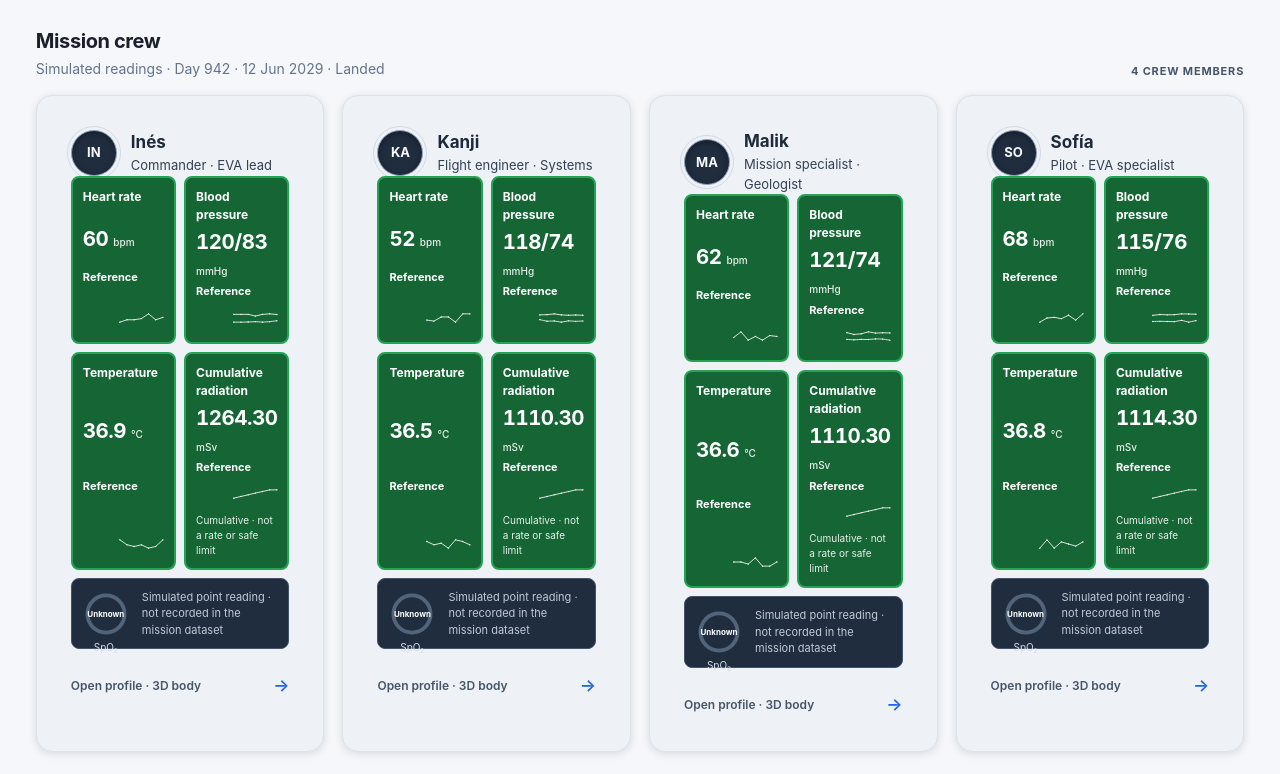
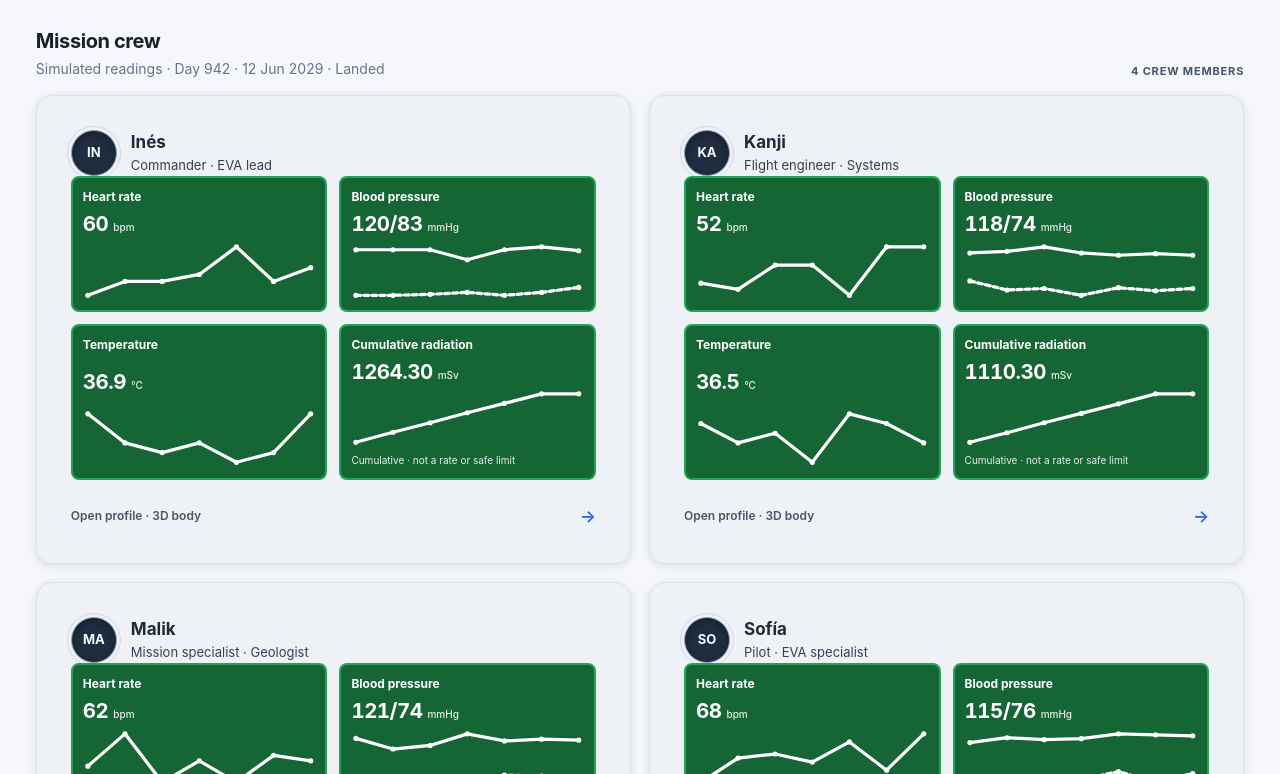
Before and after one commit to iniveyro/NASA-Space-Apps-Challenge, a Next.js app: page / in a window 1280 px wide. Shown: the part 646-1420 px from the top of the page. Built offline with nearby package versions, Linux system fonts and the light colour scheme.

Commit message:
feat(crew-overview): expand medical card mini charts

```diff
--- /dev/null
+++ b/odd/tasks/medical-card-layout.md
@@ -0,0 +1,54 @@
+# Medical card layout
+
+## Objective
+Make the home crew medical cards easier to scan by removing the SpO₂ row and the visible “Reference” label, while giving the existing mini charts and dashboard grid more room.
+
+## Problem and why
+The four-card desktop grid compresses each metric tile and its mini chart. The extra oxygen row and repeated “Reference” labels add clutter without helping the requested card-level overview.
+
+## Scope and constraints
+- Change only the crew overview card/dashboard presentation and its e2e coverage.
+- Hide SpO₂ only inside the crew cards; keep fixtures, domain statuses, profile metrics, and data unchanged.
+- Keep the established light-gray page/card treatment and authored status colors/caveats.
+- Do not change shared design-system tokens or unrelated features.
+
+## Route and implementation plan
+- Route: delegated direct (bounded writer).
+- Trigger evidence: component layout and regression coverage are non-trivial changes across multiple files; reading was bundled with implementation. No parallel writer or SDD artifacts.
+- TDD: tests after implementation, per user preference; strict TDD is not enabled for this task.
+- Delivery strategy: `ask-on-risk`.
+- Forecast: approximately 100 authored changed lines, one cohesive work unit, below the ~400-line planning heuristic.
+
+## Tasks and acceptance
+- [x] MCL-1 Remove the oxygen UI and visible “Reference” status label from crew cards without changing underlying data/statuses.
+- [x] MCL-2 Use available desktop width for a two-column crew-card layout and enlarge the mini charts while preserving narrow-screen behavior and the light-gray page style.
+- [x] MCL-3 Add e2e assertions for absent oxygen/reference card UI and for wider responsive mini charts.
+- [ ] MCL-4 Record the work-unit commit identity and close the task.
+
+## Checks
+- Baseline: `npm run lint -- --ignore-pattern '.artifacts/**'`, `npm run typecheck`, `npm test`, `npm run build`.
+- Final: same scoped lint/typecheck/unit/build plus `npm run test:e2e`.
+- RDD: off (confirmed by parent); no review lifecycle.
+
+## Progress
+- Baseline scoped lint, typecheck, unit tests, and build passed before source changes. Unscoped lint is known to fail on pre-existing `.artifacts` content; `.artifacts` and lint configuration remain out of scope.
+- Implemented MCL-1–MCL-3 in `CrewCard`, `MissionCrewBoard`, `MetricMiniChart`, and `e2e/crew-overview.spec.ts`; source behavior changes only presentation, not data or statuses.
+- Final verification passed; work-unit commit pending.
+
+## Verification evidence
+- Baseline scoped lint: pass.
+- Baseline typecheck: pass.
+- Baseline unit tests: 14 files / 88 tests passed.
+- Baseline production build: pass.
+- Final scoped lint: pass (`npm run lint -- --ignore-pattern '.artifacts/**'`).
+- Final typecheck: pass (`npm run typecheck`).
+- Final unit tests: 14 files / 88 tests passed (`npm test`).
+- Final production build: pass (`npm run build`).
+- Final e2e: 45 tests passed (`npm run test:e2e`, 58.2s).
+- `git diff --check`: pass.
+
+## Next step
+Create the conventional-commit work unit, then record its identity here and in the Engram mirror.
+
+## Rollback boundary
+Revert this work-unit commit to restore the current crew-card layout and associated e2e assertions.
--- a/src/features/crew-overview/components/CrewCard.tsx
+++ b/src/features/crew-overview/components/CrewCard.tsx
@@ -12,7 +12,6 @@ import { Avatar, toneBorder, toneFor, toneSurface } from "@/shared/design-system
 import { cn } from "@/shared/lib/cn";
 
 import { MetricMiniChart, type MiniChartSeries } from "./MetricMiniChart";
-import { OxygenRing } from "./OxygenRing";
 
 const VITALS: readonly MetricId[] = ["heartRate", "bloodPressure", "temperature", "radiation"];
 
@@ -36,12 +35,13 @@ function VitalTile({ person, day, reading, metricId, trends }: Omit<CrewCardProp
   const value = metricReading(reading, metricId);
   const formatted = formatValue(metricId, value);
   const scenario = resolveDayScenario(person.id, metricId, day, value);
+  const statusLabel = scenario.status === "within-demo-reference" ? null : scenario.label;
   return (
     <span
       role="listitem"
       data-metric-readout={metricId}
       data-status={scenario.status}
-      aria-label={`${metric.label}: ${formatted} ${metric.unit}. ${scenario.label}.`}
+      aria-label={`${metric.label}: ${formatted} ${metric.unit}.${statusLabel ? ` ${statusLabel}.` : ""}`}
       className={cn(
         "vital-tile flex min-h-24.5 min-w-0 flex-col justify-between gap-1.25 rounded-md border-2 p-2.5",
         toneSurface[toneFor(scenario.status)],
@@ -52,9 +52,9 @@ function VitalTile({ person, day, reading, metricId, trends }: Omit<CrewCardProp
       <span className="vital-value text-vital leading-tight font-heavy tracking-tight text-white tabular-nums wrap-anywhere">
         {formatted} <small className="text-micro font-medium tracking-normal text-white/90">{metric.unit}</small>
       </span>
-      <span className="metric-status inline-flex items-center gap-1.5 text-xs leading-tight font-bold">{scenario.label}</span>
+      {statusLabel ? <span className="metric-status inline-flex items-center gap-1.5 text-xs leading-tight font-bold">{statusLabel}</span> : null}
       {trends[metricId] ? (
-        <span className="flex items-center justify-end">
+        <span className="flex w-full items-center">
           <MetricMiniChart
             day={day}
             metricLabel={metric.label.toLowerCase()}
@@ -106,18 +106,10 @@ export function CrewCard({ person, day, reading, trends, events }: CrewCardProps
             ))}
           </span>
         ) : null}
-        <span className="m-0 grid grid-cols-2 gap-2" role="list">
+        <span className="m-0 grid grid-cols-2 gap-3" role="list">
           {VITALS.map((metricId) => (
             <VitalTile key={metricId} person={person} day={day} reading={reading} metricId={metricId} trends={trends} />
           ))}
-          <span
-            role="listitem"
-            data-metric-readout="spo2"
-            className="vital-tile col-span-full flex min-h-17.5 min-w-0 flex-row items-center justify-start gap-3 rounded-md border border-console-tile-border bg-console-raised p-2.5"
-          >
-            <OxygenRing value={metricReading(reading, "spo2")} />
-            <span className="text-xs text-console-muted">Simulated point reading · not recorded in the mission dataset</span>
-          </span>
         </span>
         <span aria-hidden="true" className="mt-3.25 flex items-center justify-between border-t border-divider pt-2.5 text-caption font-semibold text-text-subtle">
           Open profile · 3D body <span className="text-lg text-primary">→</span>
--- a/src/features/crew-overview/components/MetricMiniChart.tsx
+++ b/src/features/crew-overview/components/MetricMiniChart.tsx
@@ -28,15 +28,15 @@ export function MetricMiniChart({ day, metricLabel, metricId, unit, series }: Me
       </span>
     );
   }
-  const paths = buildChartSegments(series);
+  const paths = buildChartSegments(series, 144, 36, 3);
   const details = series
     .map(({ label, values }) => `${label}: ${values.map((value) => (typeof value === "number" && Number.isFinite(value) ? value : "unavailable")).join(", ")} ${unit}`)
     .join("; ");
 
   return (
     <svg
-      className="mini-sparkline h-7 w-[min(94px,55%)] overflow-visible"
-      viewBox="0 0 108 24"
+      className="mini-sparkline w-full aspect-[4/1] max-h-16 overflow-visible"
+      viewBox="0 0 144 36"
       role="img"
       data-mini-chart={metricId}
       aria-label={`Simulated ${metricLabel} readings, days ${startDay}–${day}: ${details}`}
--- a/src/features/crew-overview/components/MissionCrewBoard.tsx
+++ b/src/features/crew-overview/components/MissionCrewBoard.tsx
@@ -40,7 +40,7 @@ function CrewGrid({ data, day, description }: { data: MissionDataset; day: numbe
           </span>
         }
       />
-      <div id="crew-grid" data-selected-day={day} className="grid grid-cols-2 gap-4.5 max-sm:grid-cols-1 lg:grid-cols-4" aria-label="Crew health overview">
+      <div id="crew-grid" data-selected-day={day} className="grid grid-cols-1 gap-4.5 sm:grid-cols-2" aria-label="Crew health overview">
         {PROFILES.map((person) => {
           const reading = readingFor(data, person.id, day);
           return (
```
Also changed, not shown: 1 other file (tests, documents, lock files or other folders).
